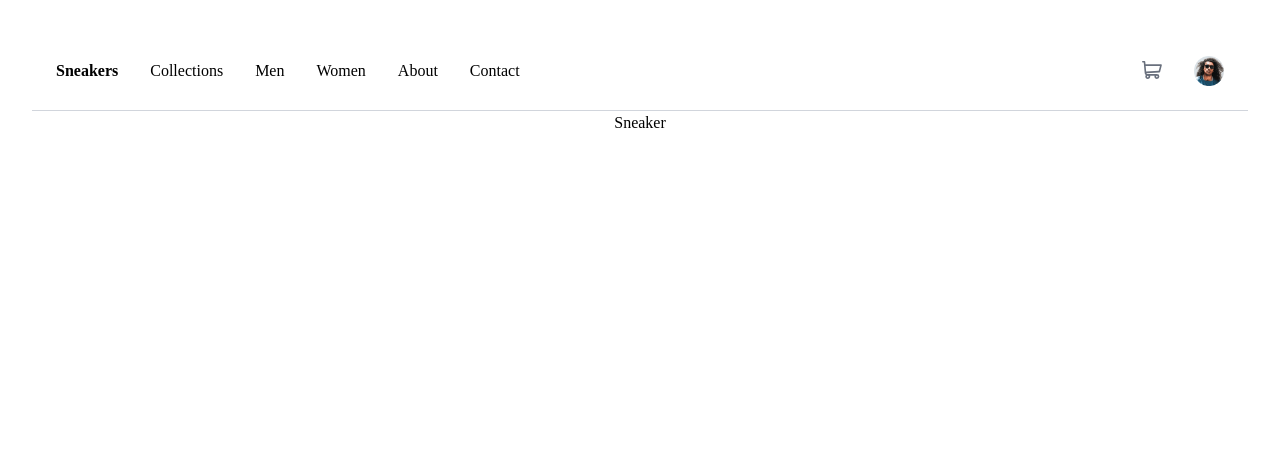
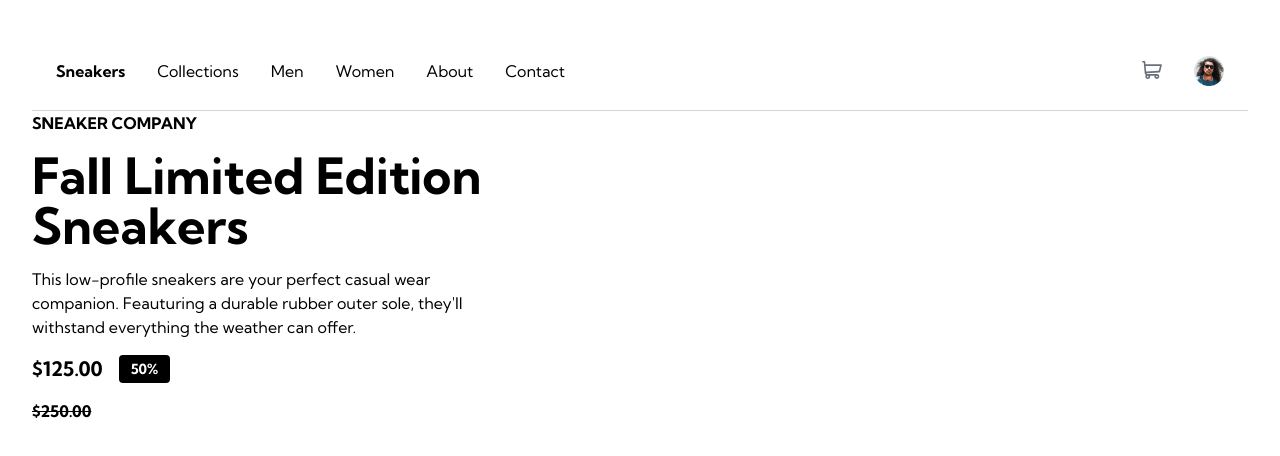
Before and after one commit to AdavatuAminu/Breez-ecommerce, a React (Vite) app in the folder breez-ecommerce/: page / in a window 1280 px wide. Shown: the top 456 px of the page. Built offline with nearby package versions, Linux system fonts and the light colour scheme.

Commit message:
Add sneakers writeups and style them using tailwind

```diff
--- a/breez-ecommerce/src/components/Sneaker.jsx
+++ b/breez-ecommerce/src/components/Sneaker.jsx
@@ -1,7 +1,15 @@
 export default function Sneaker() {
     return (
-        <div>
-            <h1>Sneaker</h1>
+        <div className="flex flex-col items-start gap-4">
+            <span className="font-bold text-left"><h1>SNEAKER COMPANY</h1></span>
+            <span className="font-bold text-[50px] text-left leading-none"><p>Fall Limited Edition <br />Sneakers</p></span>
+            <span className="text-left"><p>This low-profile sneakers are your perfect casual wear <br />
+            companion. Feauturing a durable rubber outer sole, they'll <br />
+            withstand everything the weather can offer.</p></span>
+            <span className="flex gap-4 font-bold text-left ">
+                <h1 className="text-xl">$125.00</h1>
+                <h2 className="flex items-center justify-center bg-black px-3 text-white rounded text-sm">50%</h2></span>
+            <span className="font-bold text-left line-through"><h1>$250.00</h1></span>
         </div>
     );
 }
--- a/breez-ecommerce/src/index.css
+++ b/breez-ecommerce/src/index.css
@@ -1,7 +1,11 @@
+@import url('https://fonts.googleapis.com/css2?family=Kumbh+Sans:wght@400;700&display=swap');
 @import "tailwindcss";
 
 :root {
-  font-family: Kumbh Sans;
+  --font-sans: 'Kumbh Sans', sans-serif;
   line-height: 1.5;
   font-weight: 400, 700;
 }
+body {
+  font-family: var(--font-sans);
+}
```
Also changed, not shown: 1 other file (tests, documents, lock files or other folders).
